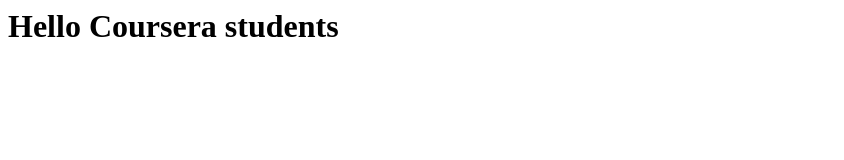
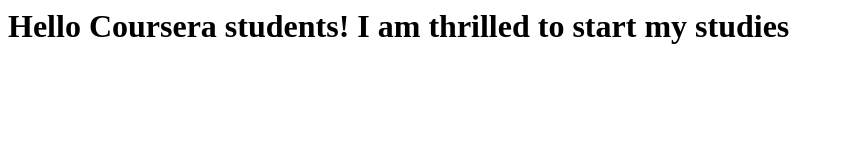
Before and after one commit to DeepuChandran/courceera-test, a plain HTML site: page index.html in a window 1280 px wide. Shown: the whole page, without its empty margins (0-844 px from the left). Drawn offline with Linux system fonts and the light colour scheme.

Commit message:
Next version of my code

```diff
--- a/index.html
+++ b/index.html
@@ -4,6 +4,6 @@
         <title>Hello Coursera</title>
     </head>
     <body>
-        <h1>Hello Coursera students</h1>
+        <h1>Hello Coursera students! I am thrilled to start my studies</h1>
     </body>
 </html>
```
